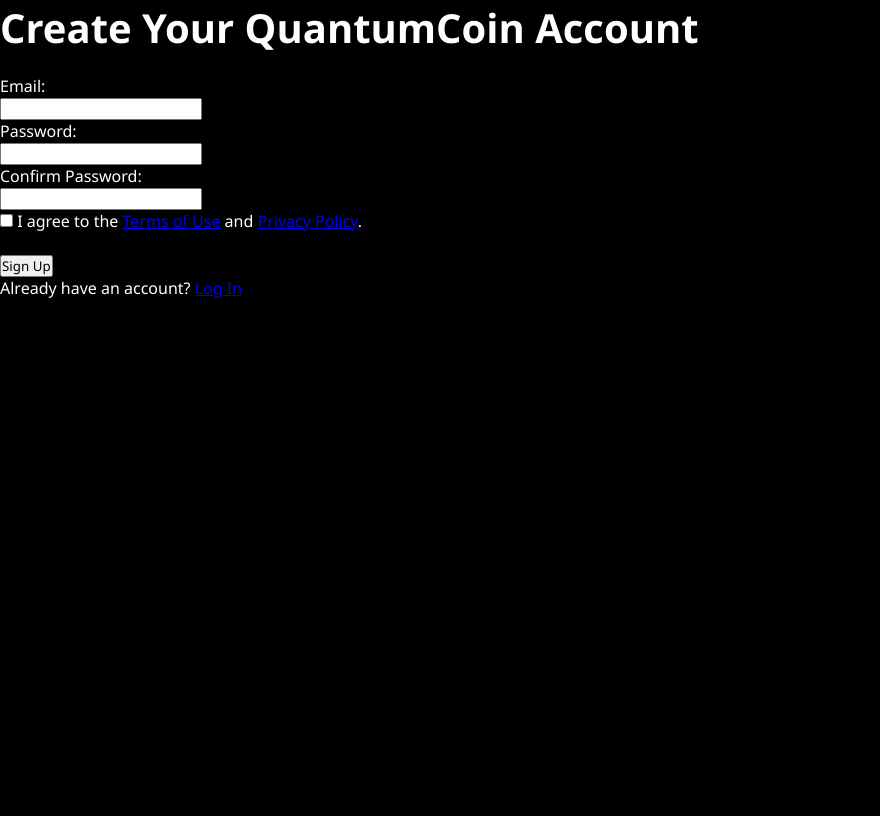
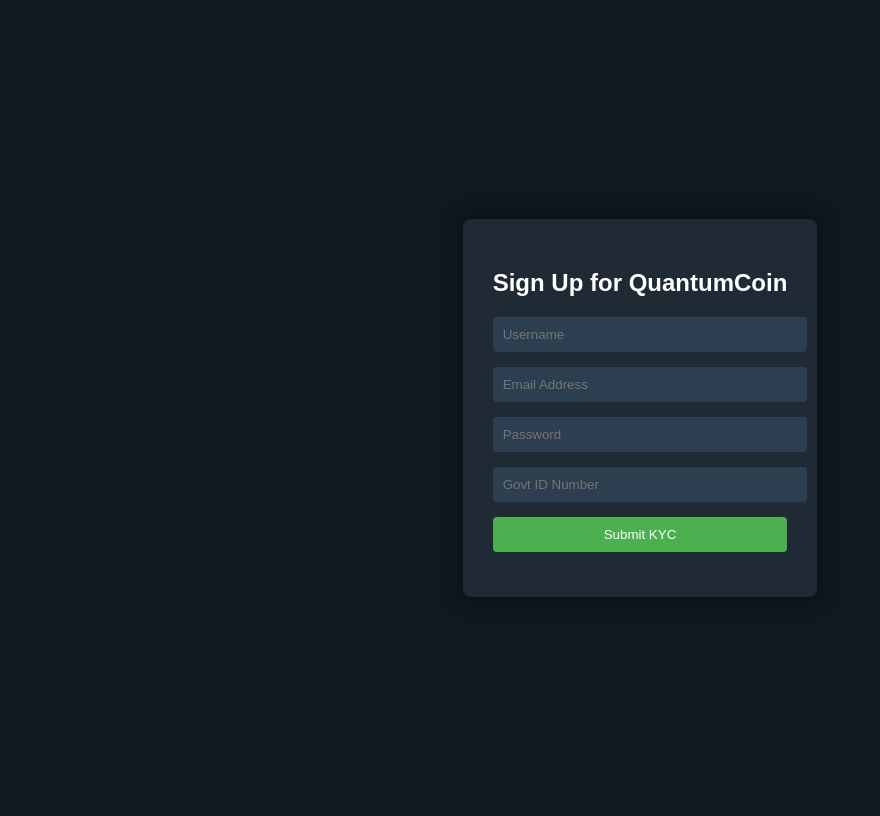
Before and after one commit to aeonith/quantumcoin-ui-, a Python web app: template templates/signup.html in a window 1280 px wide. Shown: the whole page, without its empty margins (0-880 px from the left). Before the commit the page ends 298 px from the top, so only its background shows below. Run offline with Jinja, Linux system fonts and the light colour scheme; the template is opened without the code that fills it, so the values that code supplies are empty.

Commit message:
Update signup.html

```diff
--- a/templates/signup.html
+++ b/templates/signup.html
@@ -1,31 +1,59 @@
 <!DOCTYPE html>
-<html>
+<html lang="en">
 <head>
-  <title>QuantumCoin – Sign Up</title>
-  <link rel="stylesheet" href="/style.css" />
+    <meta charset="UTF-8">
+    <title>Signup - QuantumCoin</title>
+    <style>
+        body {
+            font-family: Arial, sans-serif;
+            background: #101820;
+            color: #fff;
+            display: flex;
+            justify-content: center;
+            align-items: center;
+            height: 100vh;
+        }
+
+        form {
+            background: #1f2a35;
+            padding: 30px;
+            border-radius: 8px;
+            box-shadow: 0 0 20px rgba(0,0,0,0.5);
+        }
+
+        input, button {
+            display: block;
+            margin: 15px 0;
+            padding: 10px;
+            width: 100%;
+            border: none;
+            border-radius: 4px;
+        }
+
+        input {
+            background: #2d3e50;
+            color: #fff;
+        }
+
+        button {
+            background: #4caf50;
+            color: #fff;
+            cursor: pointer;
+        }
+
+        h2 {
+            text-align: center;
+        }
+    </style>
 </head>
 <body>
-  <div class="form-container">
-    <h1>Create Your QuantumCoin Account</h1>
-    <form action="/api/signup" method="POST">
-      <label>Email:</label><br />
-      <input type="email" name="email" required /><br />
-
-      <label>Password:</label><br />
-      <input type="password" name="password" required /><br />
-
-      <label>Confirm Password:</label><br />
-      <input type="password" name="confirm_password" required /><br />
-
-      <label>
-        <input type="checkbox" name="accept_terms" required />
-        I agree to the <a href="/terms" target="_blank">Terms of Use</a> and <a href="/privacy" target="_blank">Privacy Policy</a>.
-      </label><br /><br />
-
-      <button type="submit">Sign Up</button>
+    <form action="/signup" method="post">
+        <h2>Sign Up for QuantumCoin</h2>
+        <input type="text" name="username" placeholder="Username" required>
+        <input type="email" name="email" placeholder="Email Address" required>
+        <input type="password" name="password" placeholder="Password" required>
+        <input type="text" name="id_number" placeholder="Govt ID Number" required>
+        <button type="submit">Submit KYC</button>
     </form>
-
-    <p>Already have an account? <a href="/login">Log In</a></p>
-  </div>
 </body>
 </html>
```
